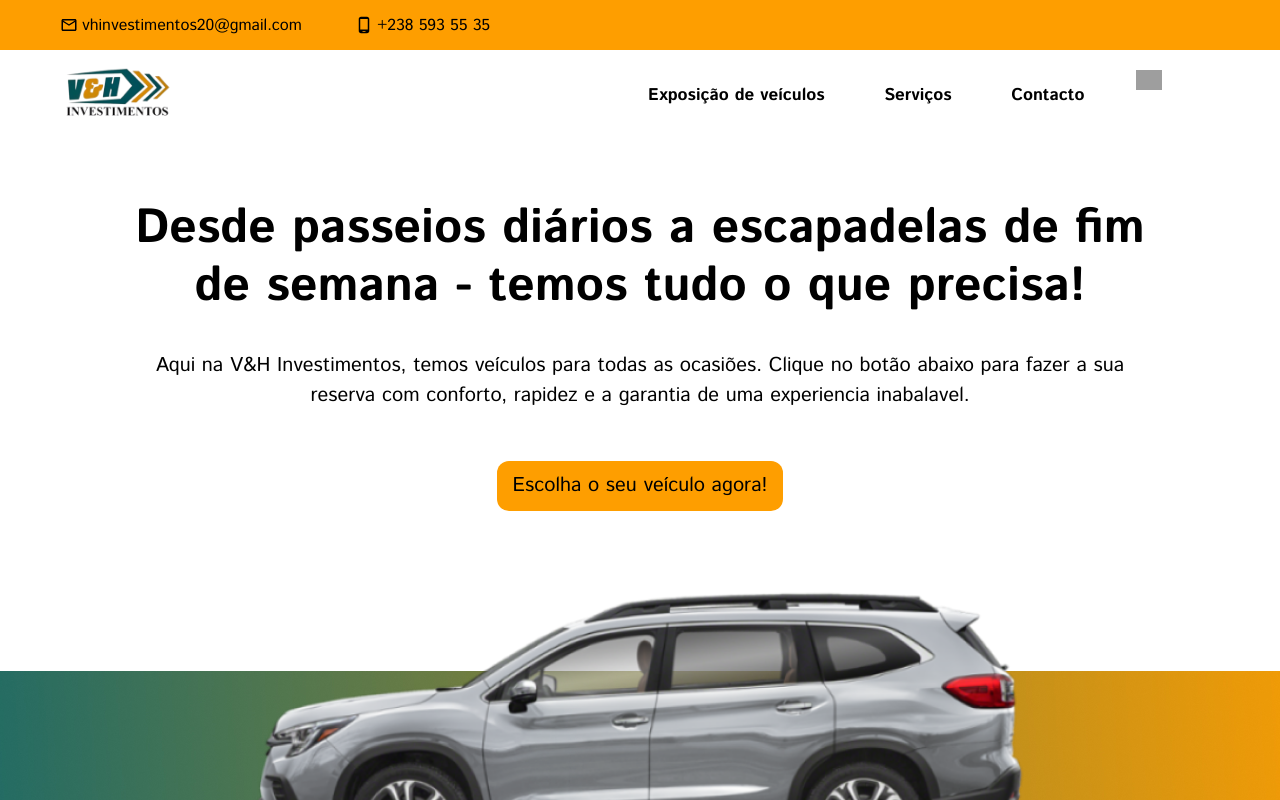
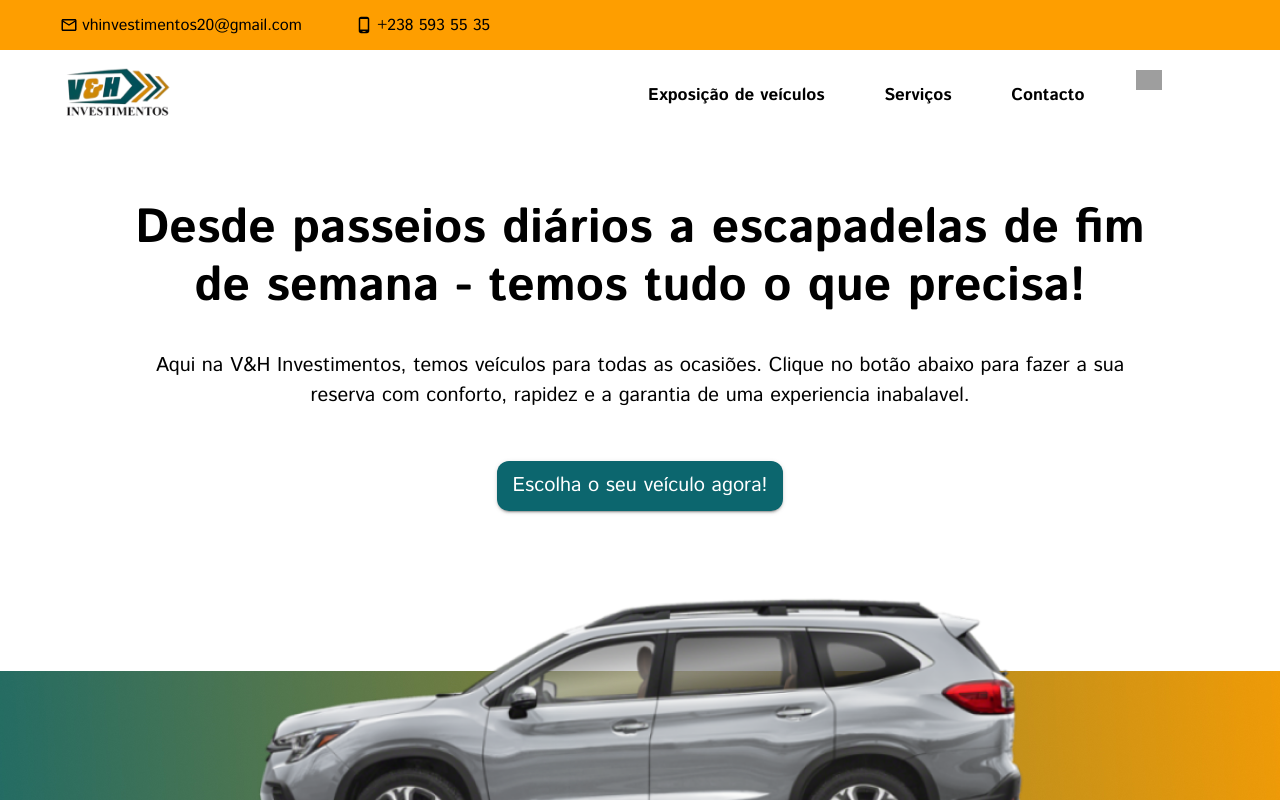
Before and after one commit to d-coder47/rent-a-car, a React (Vite) app: page / in a window 1280 px wide. Shown: the top 800 px of the page. Built offline with nearby package versions, Linux system fonts and the light colour scheme; grey boxes are pictures that could not be loaded.

Commit message:
chore: update hero button theme

```diff
--- a/src/components/Hero/Hero.tsx
+++ b/src/components/Hero/Hero.tsx
@@ -2,7 +2,6 @@ import {
   Avatar,
   Box,
   Button,
-  Fade,
   Slide,
   Typography,
   useTheme,
@@ -31,13 +30,12 @@ const Hero: React.FC = () => {
       height: "50px",
       borderRadius: "12px",
       textAlign: "justify",
-      color: "#000000",
+      color: "#ffffff",
       marginTop: "50px",
-
       textTransform: "none",
+      background: theme.palette.secondary.main,
       "&:hover": {
-        backgroundColor: theme.palette.secondary.main,
-        color: "#ffffff !important",
+        backgroundColor: theme.palette.secondary.dark,
       },
     },
   };
@@ -69,11 +67,7 @@ const Hero: React.FC = () => {
             {t("homepage.hero.subheadline")}
           </Typography>
 
-          <Button
-            variant="contained"
-            sx={typographyStyle.cta}
-            disableElevation={true}
-          >
+          <Button variant="contained" sx={typographyStyle.cta}>
             <Typography variant="body1">{t("homepage.hero.cta")}</Typography>
           </Button>
         </Box>
@@ -96,7 +90,7 @@ const Hero: React.FC = () => {
             src={heroCar}
             sx={{
               width: "800px",
-              height: "400px",
+              height: "412px",
               borderRadius: 0,
               marginTop: "-12rem",
               position: "absolute",
```
